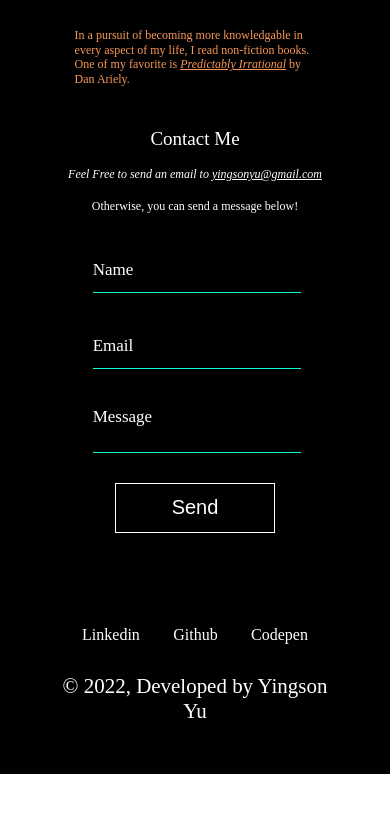
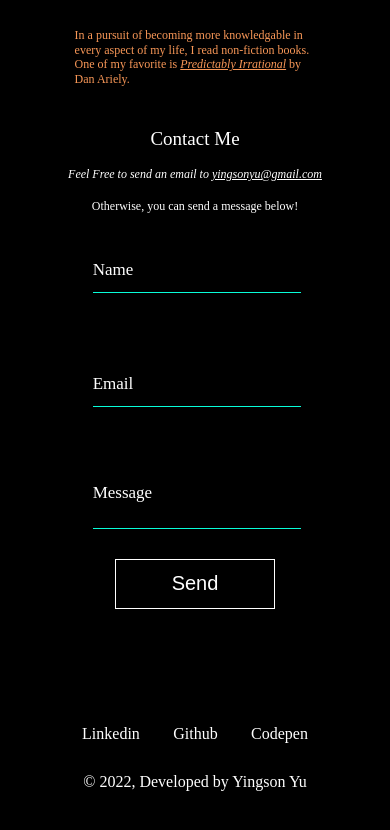
Before and after one commit to yuiyuuuu/personal-website-vite, a React (Vite) app: page / in a window 390 px wide. Shown: the part 2504-3334 px from the top of the page. Before the commit the page ends 3278 px from the top, so only its background shows below. Built offline with nearby package versions, Linux system fonts and the light colour scheme.

Commit message:
fixed contact section media query

```diff
--- a/src/components/Contact.jsx
+++ b/src/components/Contact.jsx
@@ -106,7 +106,7 @@ const Contact = () => {
 
   useEffect(() => {
     const height = sizeref.current.offsetHeight;
-    settaSize((100 * height) / window.innerHeight + 65);
+    settaSize((100 * height) / window.innerHeight + 73);
   }, [message]);
 
   useEffect(() => {
--- a/src/components/Main.scss
+++ b/src/components/Main.scss
@@ -1471,6 +1471,10 @@
   width: 70%;
   position: relative;
   margin-bottom: 4vh;
+
+  @media only screen and (max-width: 500px) {
+    margin-bottom: 8.5vh;
+  }
 }
 
 .input-contactform {
@@ -1810,6 +1814,11 @@ textarea {
   color: white;
   font-size: 1.31em;
   text-align: center;
+
+  @media only screen and (max-width: 500px) {
+    margin-top: 12vh;
+    font-size: 1em;
+  }
 }
 
 .optionbottom {
```
